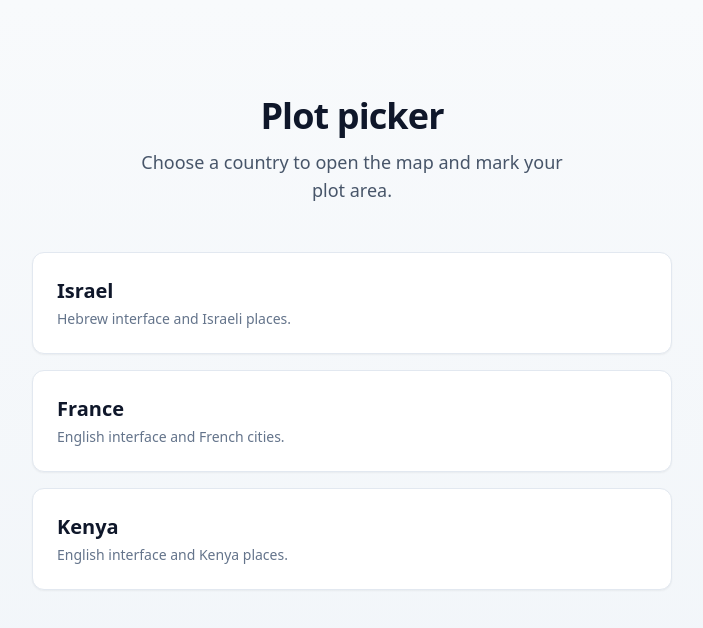
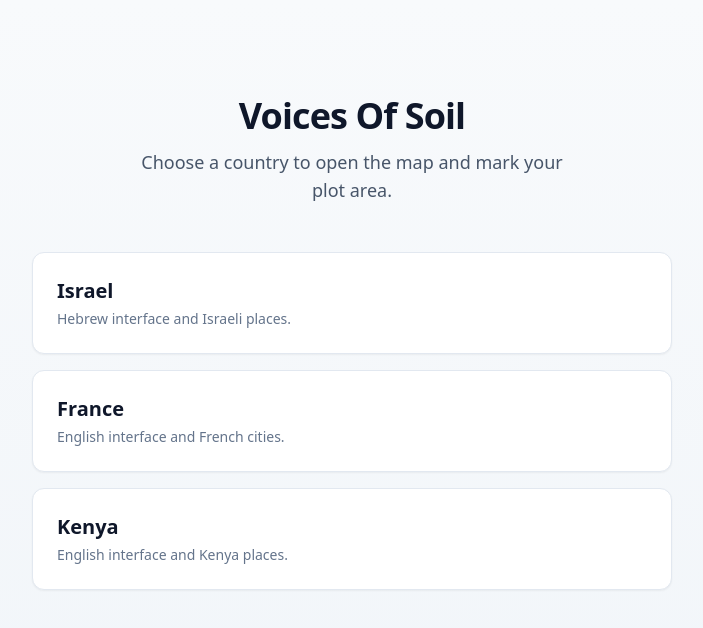
Before and after one commit to soilsight-tech/plot-picker-app, a React (Vite) app: page / in a window 1280 px wide. Shown: the top 628 px of the page, without its empty margins (288-991 px from the left). Built offline with nearby package versions, Linux system fonts and the light colour scheme.

Commit message:
fix: title

```diff
--- a/index.html
+++ b/index.html
@@ -3,7 +3,7 @@
   <head>
     <meta charset="UTF-8" />
     <meta name="viewport" content="width=device-width, initial-scale=1.0" />
-    <title>סימון חלקה</title>
+    <title>Voices Of Soil</title>
   </head>
   <body>
     <div id="root"></div>
--- a/package.json
+++ b/package.json
@@ -1,5 +1,5 @@
 {
-  "name": "plot-picker-app",
+  "name": "voices-of-soil",
   "private": true,
   "version": "1.0.0",
   "type": "module",
--- a/src/LandingPage.tsx
+++ b/src/LandingPage.tsx
@@ -28,7 +28,7 @@ export function LandingPage({ onSelectCountry }: LandingPageProps) {
       <div className="max-w-2xl mx-auto px-4 py-16 sm:py-24">
         <header className="text-center mb-12">
           <h1 className="text-3xl sm:text-4xl font-bold text-slate-900 tracking-tight">
-            Plot picker
+            Voices Of Soil
           </h1>
           <p className="mt-3 text-lg text-slate-600 max-w-md mx-auto">
             Choose a country to open the map and mark your plot area.
--- a/src/i18n-en.ts
+++ b/src/i18n-en.ts
@@ -1,7 +1,7 @@
 import type { AppMessages } from './i18n/types'
 
 export const en: AppMessages = {
-  title: 'Mark your plot on the map',
+  title: 'Voices Of Soil — Mark your plot on the map',
   controls: {
     draw: 'Draw plot area',
     deleteLastPoint: 'Delete last point',
--- a/src/i18n-he.ts
+++ b/src/i18n-he.ts
@@ -5,7 +5,7 @@
 import type { AppMessages } from './i18n/types'
 
 export const he: AppMessages = {
-  title: 'סימון החלקה על גבי מפה',
+  title: 'Voices Of Soil — סימון החלקה על גבי מפה',
   controls: {
     draw: 'סמן שטח חלקה',
     deleteLastPoint: 'מחק נקודה אחרונה',
```
Also changed, not shown: 2 other files (tests, documents, lock files or other folders).
